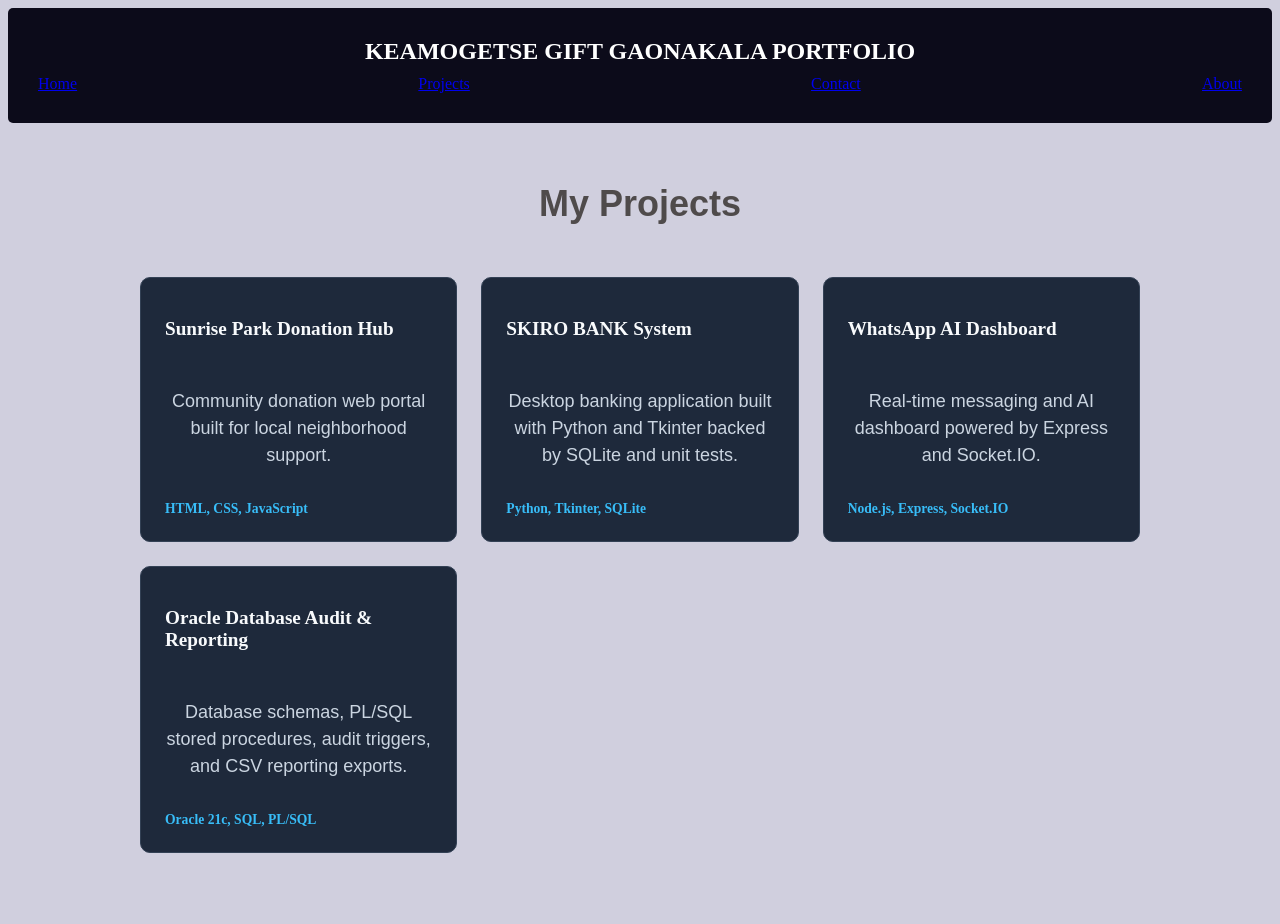
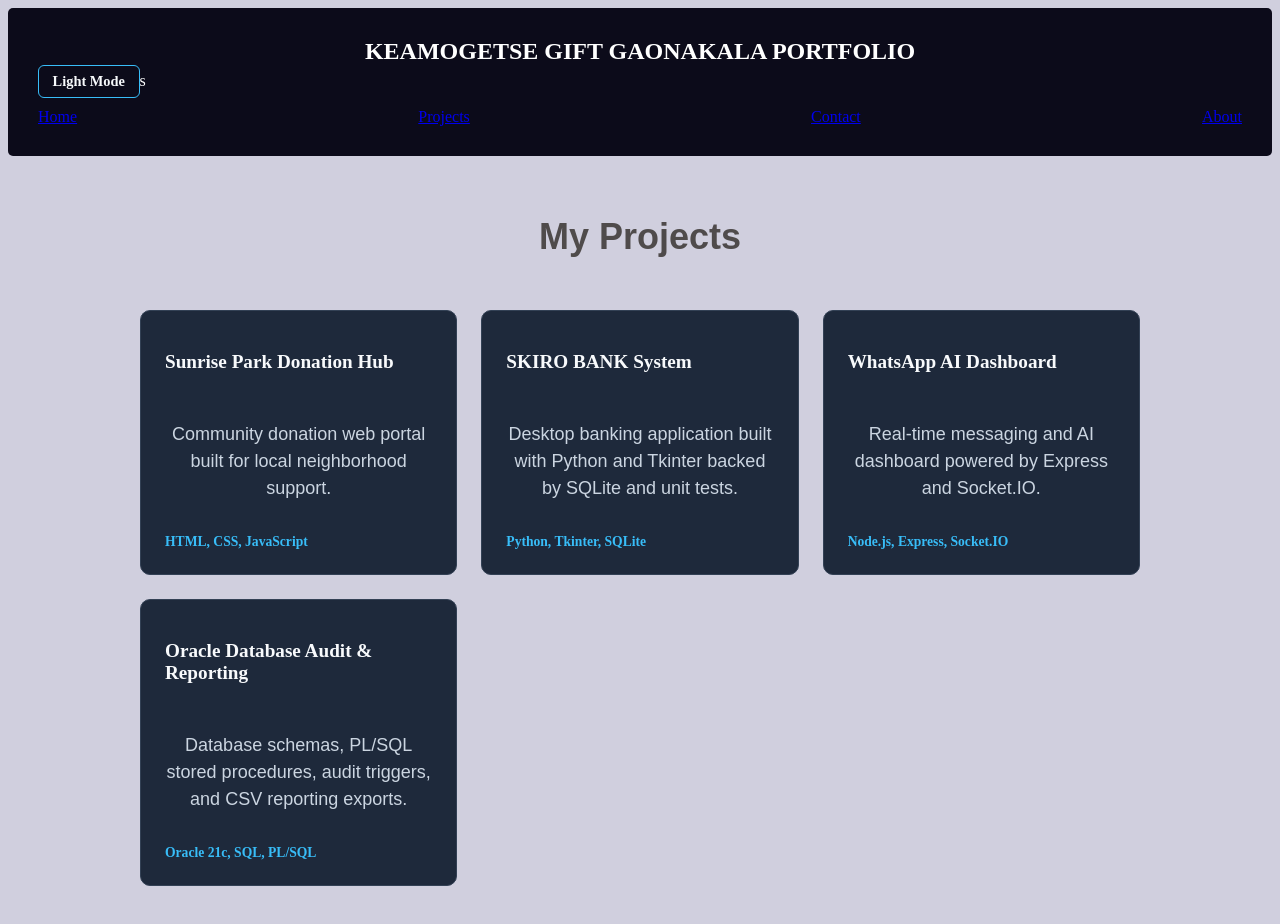
Before and after one commit to keamogetsegaonakala/capstone-site, a plain HTML site: page projects.html in a window 1280 px wide. Before the commit the page ends 893 px from the top, so only its background shows below. Drawn offline with Linux system fonts and the light colour scheme.

Commit message:
Add persistent dark mode toggle with localStorage

```diff
--- a/projects.html
+++ b/projects.html
@@ -9,6 +9,9 @@
 <body class="projects-page">
 <nav class="navbar">
    <span class="logo">Keamogetse Gift Gaonakala Portfolio</span>
+   <button type="button" id="themeToggle" class="theme-toggle" aria-pressed="true">
+  Light Mode
+</button>s
    <div class="nav-links">
      <a href="index.html" class="nav-link">Home</a>
      <a href="projects.html" class="nav-link Active">Projects</a>
```
Also changed, not shown: about.html (+3 -0 lines), contact.html (+3 -0 lines).
